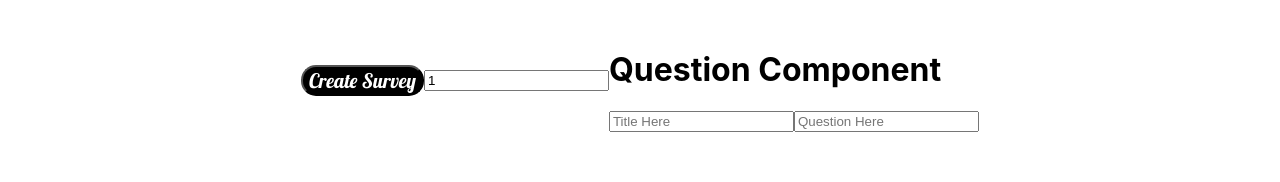
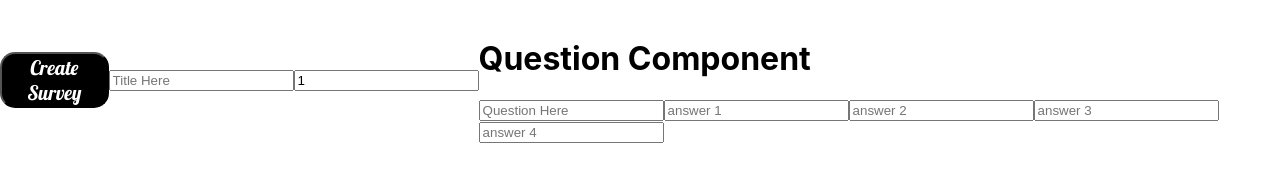
Before and after one commit to jensenjamison/personal-project, a React (Create React App) app: page /#/create in a window 1280 px wide. Shown: the part 176-358 px from the top of the page. Built offline with nearby package versions, Linux system fonts and the light colour scheme.

Commit message:
placeholders added

```diff
--- a/src/components/Create.js
+++ b/src/components/Create.js
@@ -11,6 +11,7 @@ export default class Create extends Component{
             questions:[],
             numberOfQuestions: 1
         }
+
     }
     handleNumberOfQuestions = e => {
         if (e.target.value > 10) return;
@@ -22,6 +23,8 @@ export default class Create extends Component{
         return(
             <div className="create-page">
                 <button className="create-survey-button">Create Survey</button>
+
+                <input placeholder="Title Here" ></input>
 
                 <input
                     placeholder="Number of Questions 1-10"
--- a/src/components/Question.js
+++ b/src/components/Question.js
@@ -3,15 +3,23 @@ import React from 'react';
 export default class Question extends React.Component {
     constructor() {
         super();
-        this.state = {}
+        this.state = {
+            question: "",
+            options: []
+        }
     }
+
+
     render() {
         return (
             <div>
 
             <h1>Question Component</h1>
-                <input placeholder="Title Here" ></input>
                 <input placeholder="Question Here" ></input>
+                <input placeholder="answer 1"></input>
+                <input placeholder="answer 2"></input>
+                <input placeholder="answer 3"></input>
+                <input placeholder="answer 4"></input>
 
             </div>
         )
```
